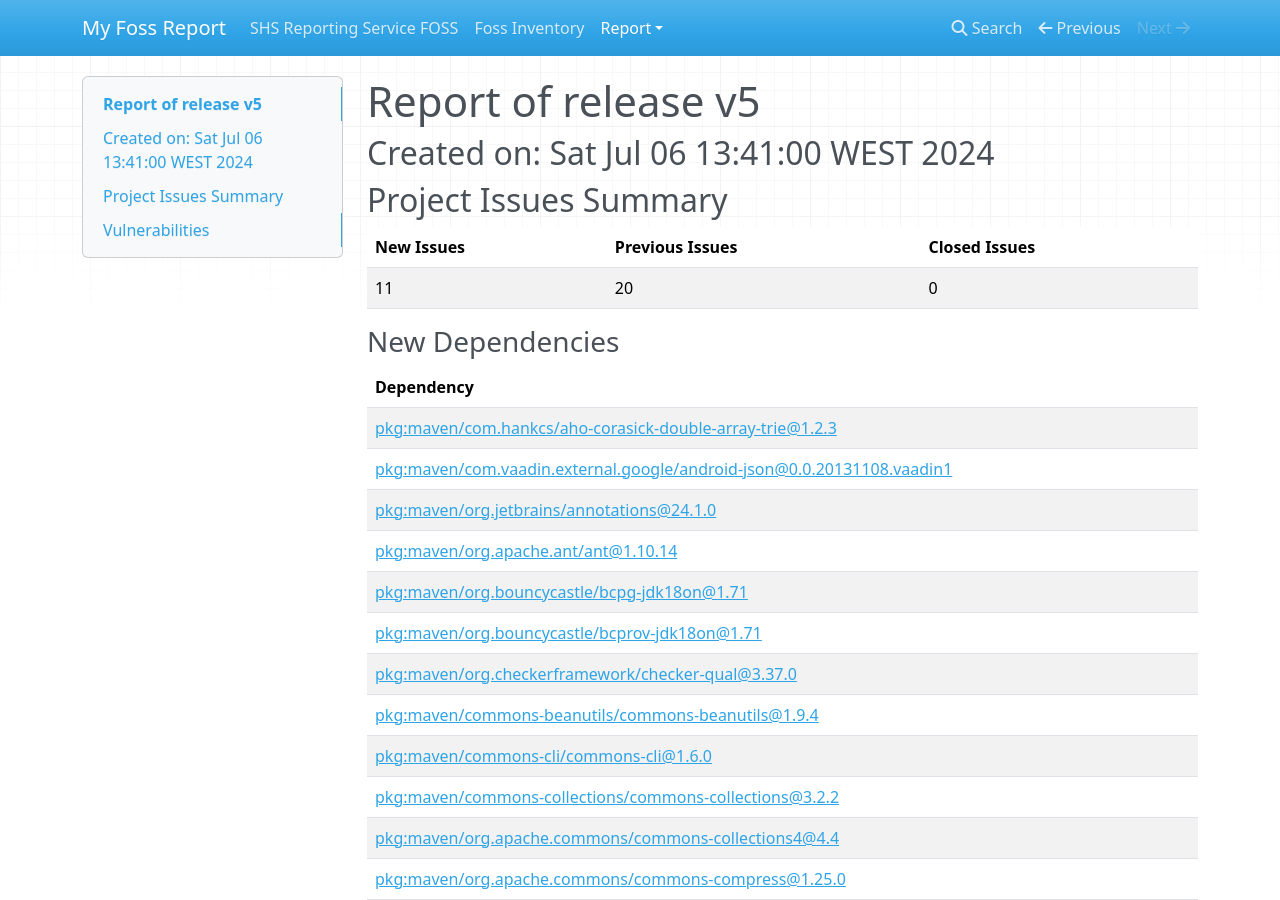
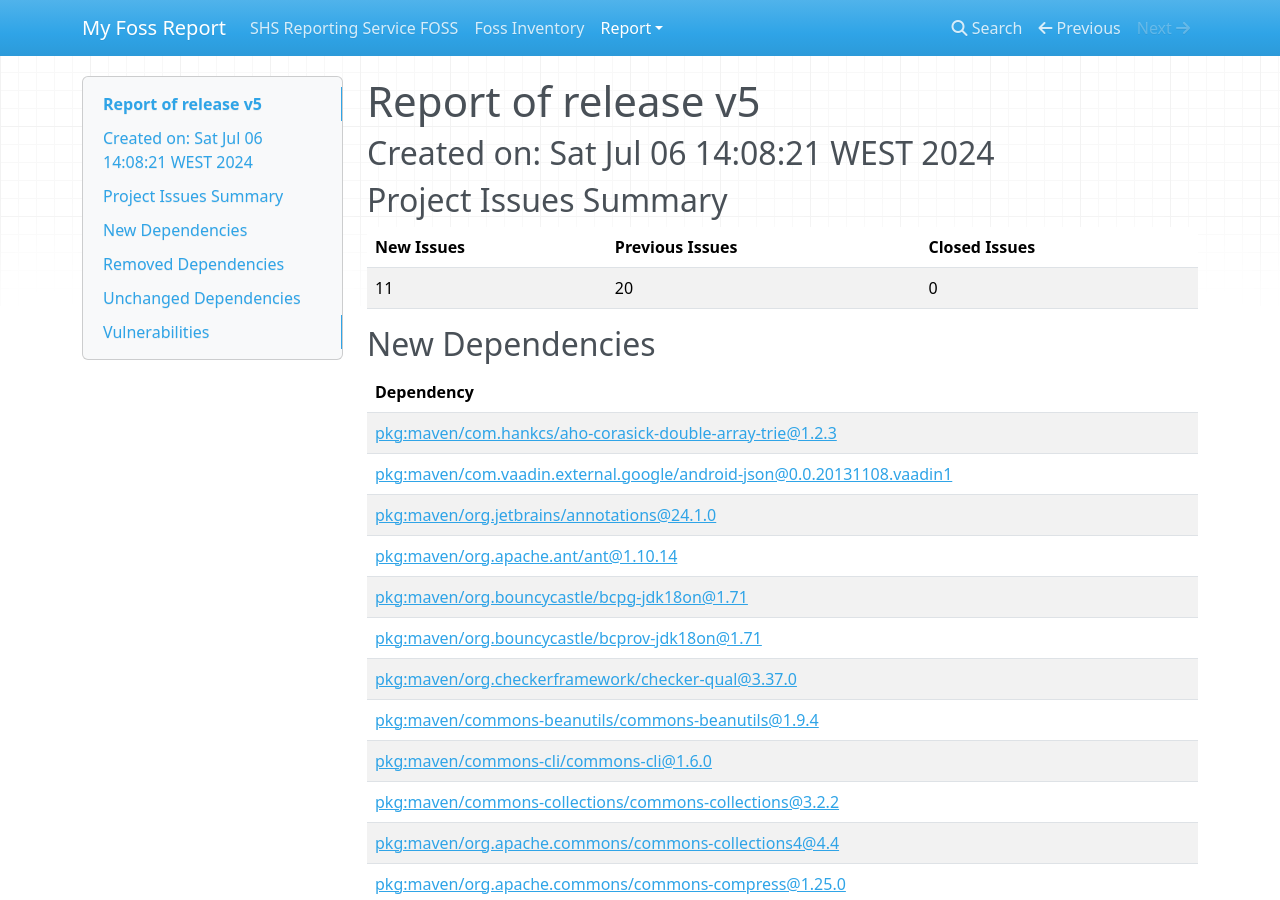
Before and after one commit to marsul1/shs-test-4, an MkDocs documentation site: the page built from foss/report/v5.md, in a window 1280 px wide and 900 px high. Built offline with MkDocs 1.6.1, drawn with Linux system fonts in a browser that asks for light colours; nearby versions of some CDN libraries.

Commit message:
File foss/report/v5.md updated

```diff
--- a/foss/report/v5.md
+++ b/foss/report/v5.md
@@ -1,6 +1,6 @@
 # Report of release v5
 
-## Created on: Sat Jul 06 13:41:00 WEST 2024
+## Created on: Sat Jul 06 14:08:21 WEST 2024
 
 ## Project Issues Summary
 
@@ -8,7 +8,7 @@
 |-----------|----------------|--------------|
 | 11 | 20 | 0 |
 
-### New Dependencies
+## New Dependencies
 | Dependency |
 |------------|
 |[pkg:maven/com.hankcs/aho-corasick-double-array-trie@1.2.3](https://ossindex.sonatype.org/component/pkg:maven/com.hankcs/aho-corasick-double-array-trie@1.2.3?utm_source=dependency-check&utm_medium=integration&utm_content=9.0.9)|
@@ -79,9 +79,9 @@
 |[pkg:maven/org.slf4j/jul-to-slf4j@2.0.9](https://ossindex.sonatype.org/component/pkg:maven/org.slf4j/jul-to-slf4j@2.0.9?utm_source=dependency-check&utm_medium=integration&utm_content=9.0.9)|
 |[pkg:maven/org.jetbrains.kotlin/kotlin-stdlib@1.8.22](https://ossindex.sonatype.org/component/pkg:maven/org.jetbrains.kotlin/kotlin-stdlib@1.8.22?utm_source=dependency-check&utm_medium=integration&utm_content=9.0.9)|
 
-### Removed Dependencies
+## Removed Dependencies
 No changes
-### Unchanged Dependencies
+## Unchanged Dependencies
 | Dependency |
 |------------|
 |[pkg:maven/org.jetbrains.kotlinx/kotlinx-datetime-jvm@0.4.1](https://ossindex.sonatype.org/component/pkg:maven/org.jetbrains.kotlinx/kotlinx-datetime-jvm@0.4.1?utm_source=dependency-check&utm_medium=integration&utm_content=9.0.9)|
```
